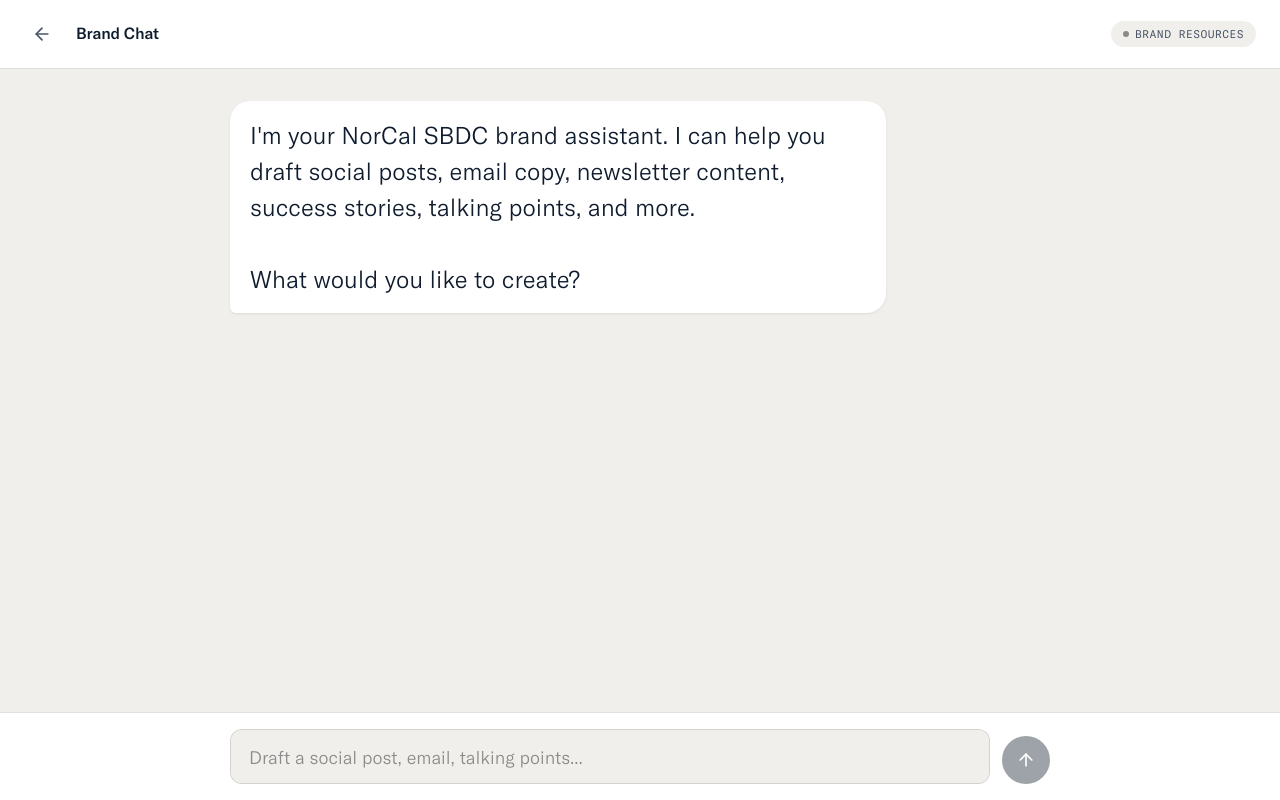
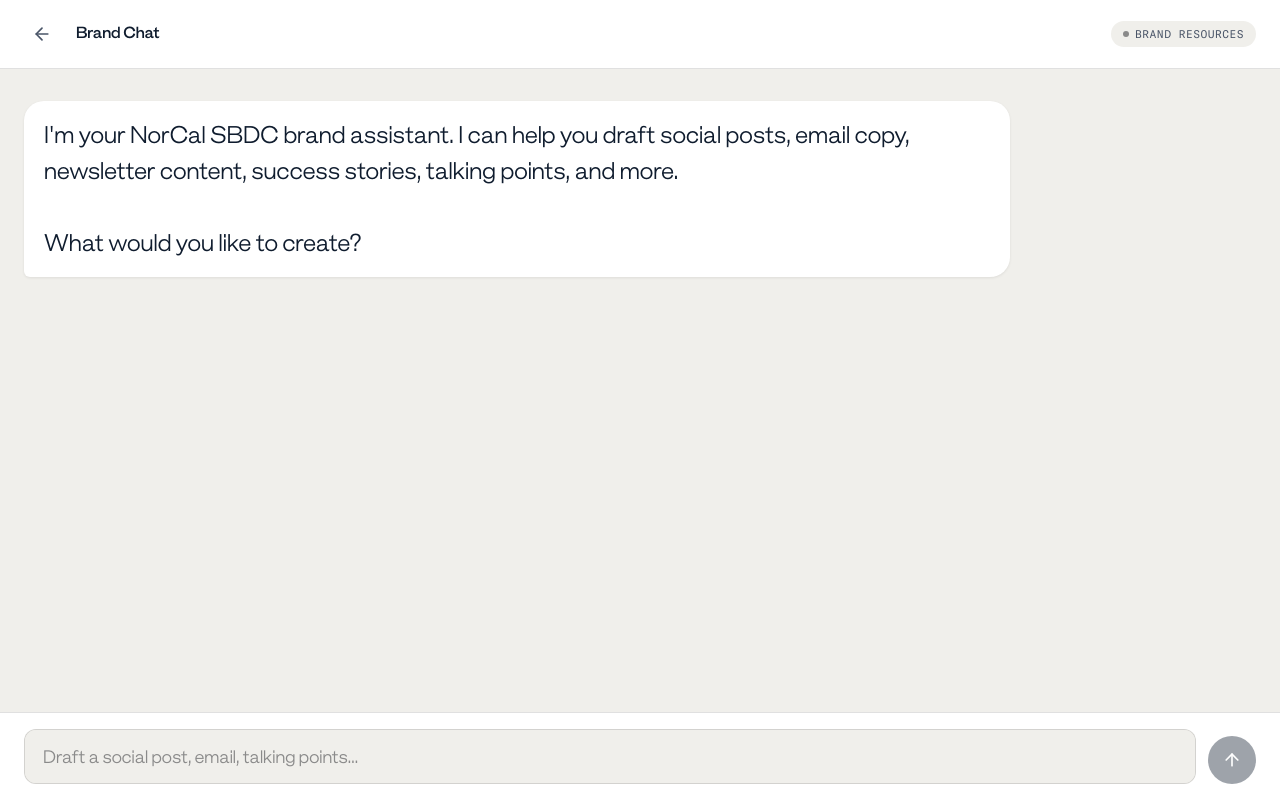
Before and after one commit to aphelps099/mysbdc-tools, a Next.js app: page /chat in a window 1280 px wide. Built offline with nearby package versions, Linux system fonts and the light colour scheme.

Commit message:
Chat UI: switch to GT Era Display font, widen to 1600px
- Font: swap var(--sans) → var(--display) on container, title, textarea
- Width: --chat-max-width 820px → 1600px for more desktop breathing room

https://claude.ai/code/session_01CEJuGxQNXR1NFBU9mFYhFA

```diff
--- a/src/app/globals.css
+++ b/src/app/globals.css
@@ -209,7 +209,7 @@
 
   /* Layout */
   --sidebar-width: 280px;
-  --chat-max-width: 820px;
+  --chat-max-width: 1600px;
   --header-height: 56px;
 }
 
--- a/src/components/chat/chat.css
+++ b/src/components/chat/chat.css
@@ -8,7 +8,7 @@
   flex-direction: column;
   height: 100dvh;
   background: var(--cream, #f0efeb);
-  font-family: var(--sans);
+  font-family: var(--display);
 }
 
 /* ── Header bar ── */
@@ -47,7 +47,7 @@
 }
 
 .chat-title {
-  font-family: var(--sans);
+  font-family: var(--display);
   font-size: 16px;
   font-weight: 500;
   color: var(--navy, #0f1c2e);
@@ -198,7 +198,7 @@
   border: 1px solid var(--rule, rgba(0, 0, 0, 0.12));
   border-radius: var(--radius-lg, 12px);
   padding: 14px 18px;
-  font-family: var(--sans);
+  font-family: var(--display);
   font-size: 18px;
   font-weight: 300;
   line-height: 1.5;
```
